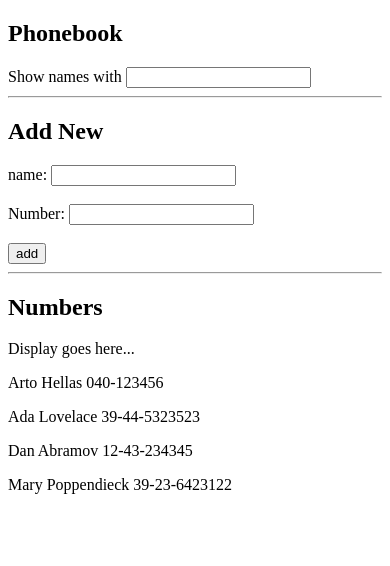
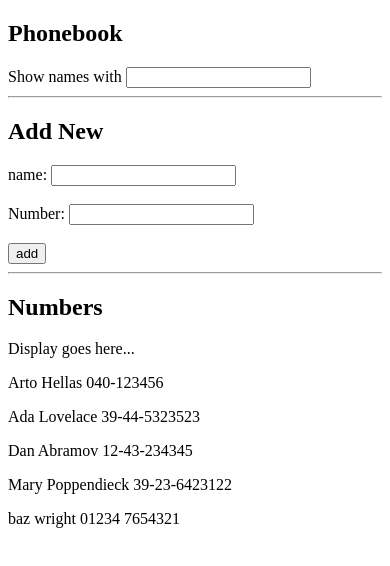
Before and after one commit to bazwright70/fullstackopen2021, a React (Create React App) app in the folder part2/phonebook/: page / in a window 390 px wide. Shown: the top 566 px of the page. Built offline with nearby package versions, Linux system fonts and the light colour scheme; data requests are answered from the project's data file.

Commit message:
2.15 phonebook - add axios.post function to add new contacts to server.

```diff
--- a/part2/phonebook/db.json
+++ b/part2/phonebook/db.json
@@ -19,6 +19,11 @@
       "name": "Mary Poppendieck",
       "number": "39-23-6423122",
       "id": 4
+    },
+    {
+      "id": 5,
+      "name": "baz wright",
+      "number": "01234 7654321"
     }
   ]
 }
--- a/part2/phonebook/src/App.js
+++ b/part2/phonebook/src/App.js
@@ -3,6 +3,7 @@ import Display from './Display.js';
 import FilterName from './FilterName.js';
 import AddNew from './AddNew.js'
 import axios from 'axios';
+const serverUrl = 'http://localhost:3001/persons'
 
 const App = () => {
 
@@ -12,7 +13,7 @@ const App = () => {
   const [person, setPerson] = useState([]);
 
   const loadData = () => {
-    axios.get('http://localhost:3001/persons')
+    axios.get(serverUrl)
       .then(res => setPerson(res.data))
   }
 
@@ -37,9 +38,18 @@ const App = () => {
 
     // create new entry object
     const newPerson = {
+      id: person.length + 1,
       name: newName,
       number: newNumber
     }
+
+    // save new contact to server
+    axios.post(serverUrl, newPerson)
+      .then(response =>{
+        setPerson(person.concat(response.data))})
+      .catch(err => console.log(err))
+
+
     // add entry to phonebook
     setPerson(person.concat(newPerson));
     setNewName('');
```
